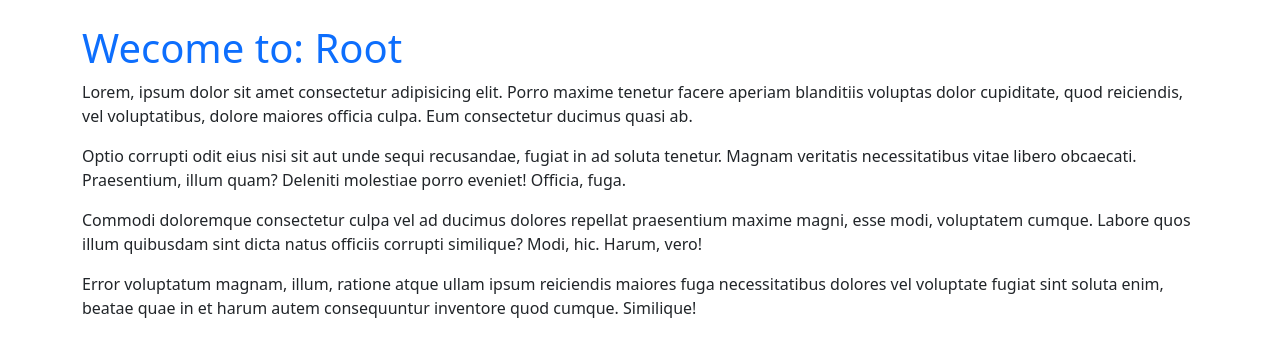
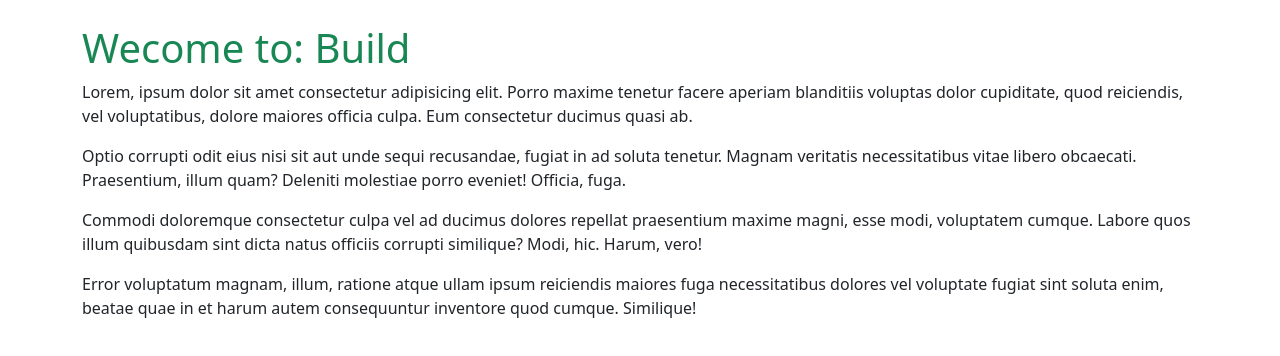
Before and after one commit to udayangas/publishing-pages, a plain HTML site: page index.html in a window 1280 px wide. Drawn offline with nearby package versions, Linux system fonts and the light colour scheme.

Commit message:
Update index.html

```diff
--- a/index.html
+++ b/index.html
@@ -8,7 +8,7 @@
 </head>
 <body>
     <main class="container mt-4">
-        <h1 class="text-primary">Wecome to: Root</h1>
+        <h1 class="text-success">Wecome to: Build</h1>
         <p>Lorem, ipsum dolor sit amet consectetur adipisicing elit. Porro maxime tenetur facere aperiam blanditiis voluptas dolor cupiditate, quod reiciendis, vel voluptatibus, dolore maiores officia culpa. Eum consectetur ducimus quasi ab.</p>
         <p>Optio corrupti odit eius nisi sit aut unde sequi recusandae, fugiat in ad soluta tenetur. Magnam veritatis necessitatibus vitae libero obcaecati. Praesentium, illum quam? Deleniti molestiae porro eveniet! Officia, fuga.</p>
         <p>Commodi doloremque consectetur culpa vel ad ducimus dolores repellat praesentium maxime magni, esse modi, voluptatem cumque. Labore quos illum quibusdam sint dicta natus officiis corrupti similique? Modi, hic. Harum, vero!</p>
```
